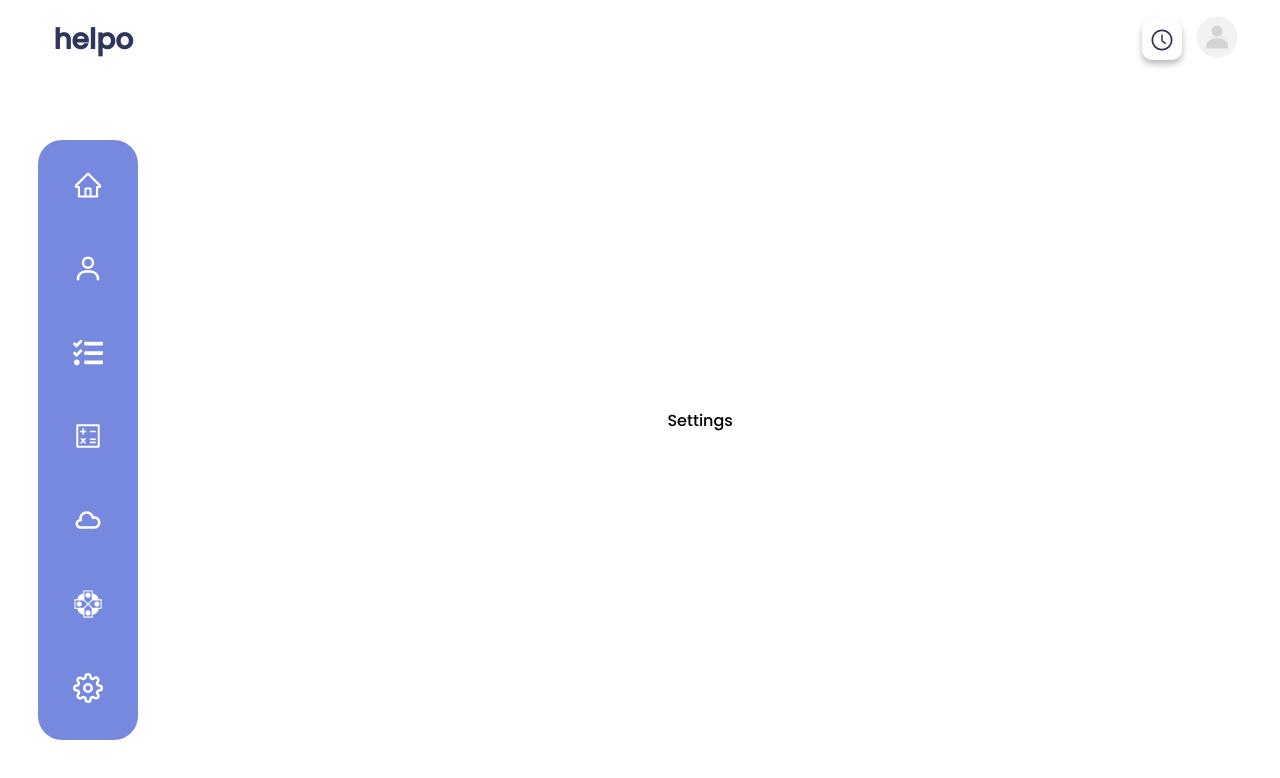
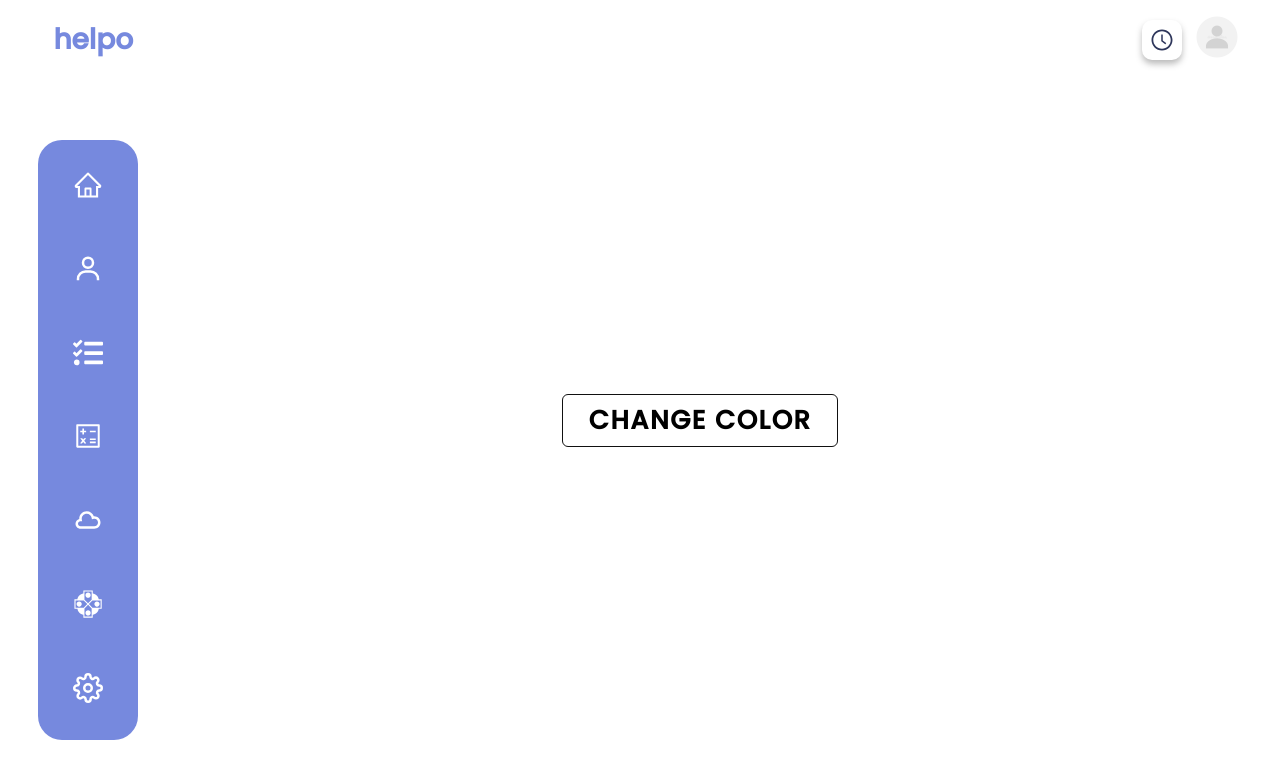
Before and after one commit to YusufjonAbdumajidov/helpo, a React (Create React App) app: page /Settings in a window 1280 px wide. Shown: the top 778 px of the page. Built offline with nearby package versions, Linux system fonts and the light colour scheme.

Commit message:
new functionality added

```diff
--- a/src/Components/Navbar.jsx
+++ b/src/Components/Navbar.jsx
@@ -9,10 +9,11 @@ import { Link } from 'react-router-dom';
 
 const Navbar = () => {
   const { isOpen } = useSelector((store)=> store.clock);
+  const { randomColor } = useSelector((store) => store.theme);
   const dispatch = useDispatch();
   return <nav>
     <div className="logo">
-        <h2>helpo</h2>
+        <h2 style={{color: `${randomColor}`}}>helpo</h2>
     </div>
     <div className="navIcons">
         <span onClick={()=> {
--- a/src/Components/Navigator.jsx
+++ b/src/Components/Navigator.jsx
@@ -1,12 +1,16 @@
 import React from 'react';
 import { Link } from 'react-router-dom';
 import { AiOutlineHome, BiUser, FaTasks, AiOutlineFileAdd,
-    AiOutlineCalculator, TiWeatherCloudy, GiGamepadCross, FiSettings } from '../assets/icons/icons'
+AiOutlineCalculator, TiWeatherCloudy, GiGamepadCross, FiSettings } from '../assets/icons/icons'
+import { useDispatch, useSelector } from 'react-redux';
 
 const Navigator = () => {
+  const dispatch = useDispatch();
+  const { randomColor } = useSelector((store) => store.theme);
+
   return (
     <>
-    <div className="navigatorContainer">
+    <div className="navigatorContainer" style={{backgroundColor: `${randomColor}`}}>
         <span><Link to='/'><AiOutlineHome className='navIcon'/></Link></span>
         <Link to='/User'><BiUser className='navIcon'/></Link>
         <Link to='/Tasks'>< FaTasks className='navIcon'/></Link>
--- a/src/Components/Settings.jsx
+++ b/src/Components/Settings.jsx
@@ -1,8 +1,13 @@
-import React from 'react'
+import React from 'react';
+import { useDispatch } from 'react-redux';
+import { changeColor } from '../features/theme/themeSlice';
 
 const Settings = () => {
+  const dispatch = useDispatch();
   return (
-    <div>Settings</div>
+    <div className='settingsContainer'>
+      <button onClick={() => dispatch(changeColor())}>Change color</button>
+    </div>
   )
 }
 
--- /dev/null
+++ b/src/features/theme/themeSlice.jsx
@@ -0,0 +1,21 @@
+import { createSlice } from "@reduxjs/toolkit";
+
+
+const initialState = {
+    randomColor: "#7689DE",
+};
+
+const colorSlice = createSlice({
+    name: "theme",
+    initialState,
+    reducers: {
+        changeColor: (state, action) => {
+            let themeColor = Math.floor(Math.random()*16777215).toString(16);
+            state.randomColor = ("#" + themeColor);
+        },
+    }
+})
+
+export const { changeColor } = colorSlice.actions;
+
+export default colorSlice.reducer;
--- a/src/store.jsx
+++ b/src/store.jsx
@@ -1,10 +1,12 @@
 import { configureStore } from "@reduxjs/toolkit";
 import clockReducer from "./features/clock/clockSlice";
 import calculatorReducer from './features/calculator/calculatorSlice';
+import themeReducer from './features/theme/themeSlice';
 
 export const store = configureStore({
     reducer: {
         clock: clockReducer,
         calculator: calculatorReducer,
+        theme: themeReducer,
     },
 })
--- a/src/styles/_navigator.scss
+++ b/src/styles/_navigator.scss
@@ -7,7 +7,7 @@
     width: 100px;
     height: 600px;
     border-radius: 24px;
-    background-color: $backgroundColor;
+    // background-color: $backgroundColor;
     .navIcon{
         color: #fff;
         font-size: 30px;
--- /dev/null
+++ b/src/styles/_settings.scss
@@ -0,0 +1,19 @@
+.settingsContainer{
+    button{
+        font-size: 26px;
+        text-transform: uppercase;
+        font-weight: bold;
+        letter-spacing: 1.5px;
+        padding: 6px 26px;
+        cursor: pointer;
+        border-radius: 6px;
+        background: transparent;
+        transition: all .2s;
+        border: 1px solid #111;
+        &:hover{
+            background-color: rgb(219, 238, 255);
+            color: rgb(13, 133, 238);
+            border-color: rgb(13, 133, 238);
+        }
+    }
+}
--- a/src/styles/index.scss
+++ b/src/styles/index.scss
@@ -1,5 +1,5 @@
 @import url('https://fonts.googleapis.com/css2?family=Poppins:wght@500&display=swap');
-@import "./variables",  './navbar', './navigator','./home',  './calculator', './weather','./tasks', './user', './game' ;
+@import "./variables",  './navbar', './navigator','./home',  './calculator', './weather','./tasks', './user', './game', './settings' ;
 *{
     margin: 0;
     padding: 0;
```
